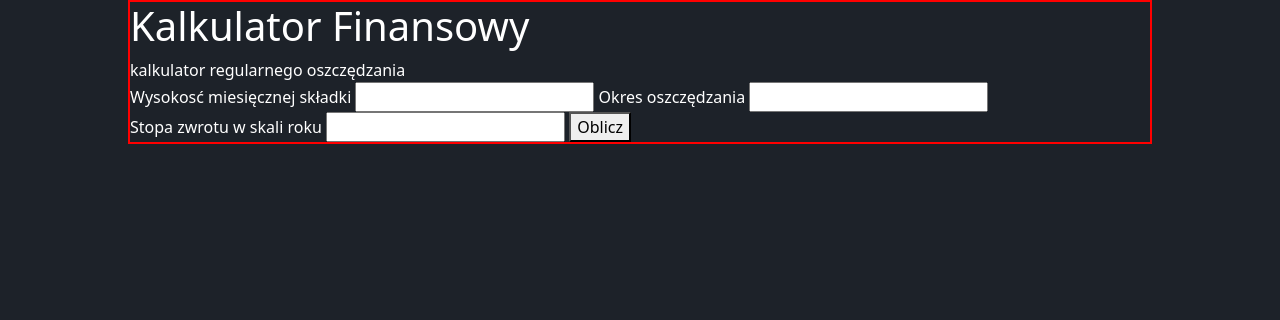
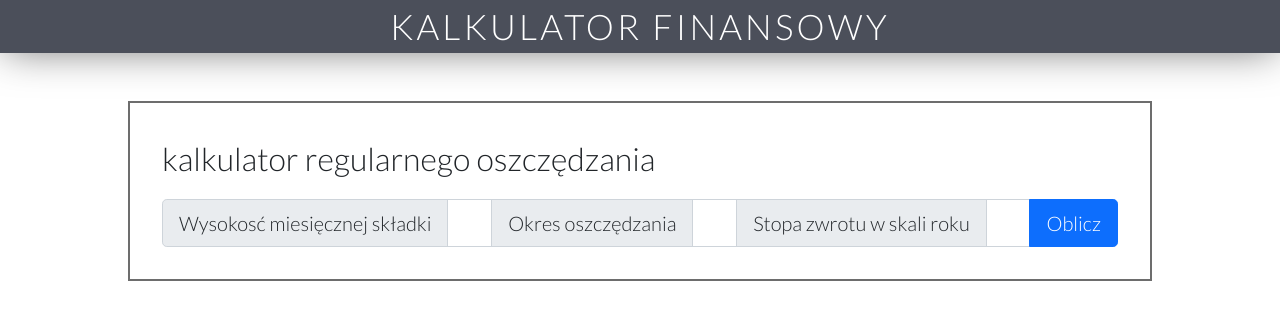
Before and after one commit to Michalinh0/financial-calculator, a Flask app: page /consistent-savings in a window 1280 px wide. Shown: the top 320 px of the page. Run offline with Flask 2, Linux system fonts and the light colour scheme; some libraries are stand-ins or nearby versions.

Commit message:
merge commit

```diff
--- a/app.py
+++ b/app.py
@@ -14,7 +14,6 @@ def display_main_page():
 
 @app.route('/consistent-savings')
 def display_consistent_savings():
-    page_name = 'consistent-savings'
     return render_template('consistent_savings.html')
 
 
@@ -25,9 +24,7 @@ def calculate_consistent_savings():
         period = int(request.form['period'])
         rate = float(request.form['rate'])
         result = FC.calculate_consistent_savings(deposit, period, rate, True)
-        print(result)
-
-    return redirect('/consistent-savings')
+    return render_template('consistent_savings.html', result=result)
 
 if __name__ == "__main__":
     app.run()
--- a/templates/consistent_savings.html
+++ b/templates/consistent_savings.html
@@ -6,57 +6,120 @@
     <meta http-equiv="X-UA-Compatible" content="IE=edge">
     <meta name="viewport" content="width=device-width, initial-scale=1.0">
     <script src="https://ajax.googleapis.com/ajax/libs/jquery/3.5.1/jquery.min.js"></script>
-    <link href="https://cdn.jsdelivr.net/npm/bootstrap@5.0.0-beta3/dist/css/bootstrap.min.css" rel="stylesheet" integrity="sha384-eOJMYsd53ii+scO/bJGFsiCZc+5NDVN2yr8+0RDqr0Ql0h+rP48ckxlpbzKgwra6" crossorigin="anonymous">
-    <script src="https://cdn.jsdelivr.net/npm/bootstrap@5.0.0-beta3/dist/js/bootstrap.bundle.min.js" integrity="sha384-JEW9xMcG8R+pH31jmWH6WWP0WintQrMb4s7ZOdauHnUtxwoG2vI5DkLtS3qm9Ekf" crossorigin="anonymous"></script>
+    <link href="https://cdn.jsdelivr.net/npm/bootstrap@5.0.0-beta3/dist/css/bootstrap.min.css" rel="stylesheet"
+        integrity="sha384-eOJMYsd53ii+scO/bJGFsiCZc+5NDVN2yr8+0RDqr0Ql0h+rP48ckxlpbzKgwra6" crossorigin="anonymous">
+    <script src="https://cdn.jsdelivr.net/npm/bootstrap@5.0.0-beta3/dist/js/bootstrap.bundle.min.js"
+        integrity="sha384-JEW9xMcG8R+pH31jmWH6WWP0WintQrMb4s7ZOdauHnUtxwoG2vI5DkLtS3qm9Ekf"
+        crossorigin="anonymous"></script>
+    <script type=text/javascript src="{{url_for('static', filename='js/chart.js') }}"></script>
 
     <title>Kalkulator Finansowy</title>
     <style>
+        @import url('https://fonts.googleapis.com/css2?family=Lato:wght@100;300&display=swap');
+
         * {
             box-sizing: border-box;
         }
 
         body {
-            background-color: rgb(29, 34, 41);
-            color: white;
+            font-family: 'Lato', sans-serif !important;
+
         }
 
         #website-container {
             width: 80%;
-            border: 2px solid red;
+            border: 2px solid rgb(109, 109, 109);
             margin: auto;
+            margin-top: 3rem;
+            padding: 2rem;
+
         }
 
-        #website-title {}
+        #website-title {
+            text-align: center;
+            letter-spacing: 0.2rem;
+            font-size: 2.2rem;
+            background-color: rgb(75, 79, 90);
+            color: white;
+            -webkit-box-shadow: 0px 0px 41px -4px rgba(0, 0, 0, 0.58);
+            -moz-box-shadow: 0px 0px 41px -4px rgba(0, 0, 0, 0.58);
+            box-shadow: 0px 0px 41px -4px rgba(0, 0, 0, 0.58);
+        }
+
+        #calculator-name {
+            font-size: 2rem;
+        }
+
+        form {
+            margin-top: 1rem;
+        }
     </style>
 </head>
 
 <body>
+    <div id="website-title">
+        KALKULATOR FINANSOWY
+    </div>
+
     <div id="website-container">
-        <h1 id="website-title">Kalkulator Finansowy</h1>
         <div id="calculator">
             <div id="calculator-name">
                 kalkulator regularnego oszczędzania
             </div>
             <form action="/consistent-savings/calculate" method="POST">
-                <label for="deposit">Wysokosć miesięcznej składki</label>
-                <input type="text" name="deposit" id="deposit">
-                <label for="period">Okres oszczędzania</label>
-                <input type="text" name="period" id="period">
-                <label for="rate">Stopa zwrotu w skali roku</label>
-                <input type="text" name="rate" id="rate">
-                <button type="submit">Oblicz</button>
+                <div class="input-group input-group-lg">
+                    <label for="deposit" class="input-group-text">Wysokosć miesięcznej składki</label>
+                    <input type="text" name="deposit" id="deposit" class="form-control">
+                    <label for="period" class="input-group-text">Okres oszczędzania</label>
+                    <input type="text" name="period" id="period" class="form-control">
+                    <label for="rate" class="input-group-text">Stopa zwrotu w skali roku</label>
+                    <input type="text" name="rate" id="rate" class="form-control" aria-label="With textarea">
+                    <button type="submit" class="btn btn-primary">Oblicz</button>
+                </div>
             </form>
         </div>
+        {% if result %}
+        <canvas id="line-chart"></canvas>
+        <script>
+            result = {{ result | tojson | safe }};
+            console.log(result);
+            const ctx = document.getElementById('line-chart').getContext('2d');
+            var myChart = new Chart(ctx, {
+                type: 'line',
+                data: {
+                    labels:
+                        result,
+                    datasets: [{
+                        label: 'Dataset 1',
+                        borderWidth: 2,
+                        borderColor: 'blue',
+                        fill: false,
+                        data: result,
+
+                    }]
+                },
+                options: {
+                    responsive: true,
+                    title: {
+                        display: true,
+                        text: 'Chart.js Drsw Line on Chart'
+                    },
+                    tooltips: {
+                        mode: 'index',
+                        intersect: true
+                    },
+                }
+            });
+
+            console.log(result[1]);
+        </script>
+        {% endif %}
+
         <div id="other-calculators">
 
         </div>
     </div>
-    <script>
-        $("form").submit(function(event) {
-            console.log($(this).serializeArray());
-            event.preventDefault();
-        })
-    </script>
+
 </body>
 
 </html>
```
Also changed, not shown: 2 other files.
